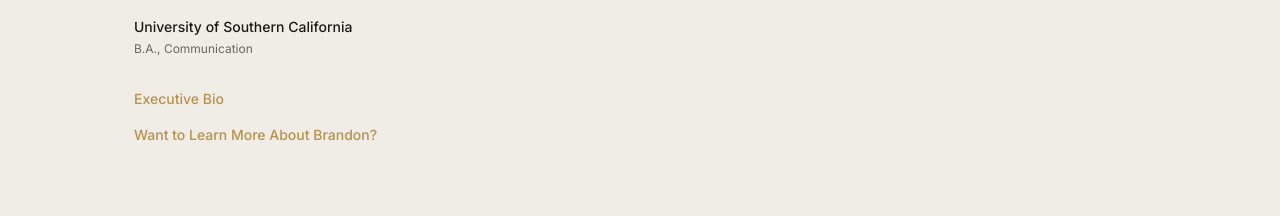
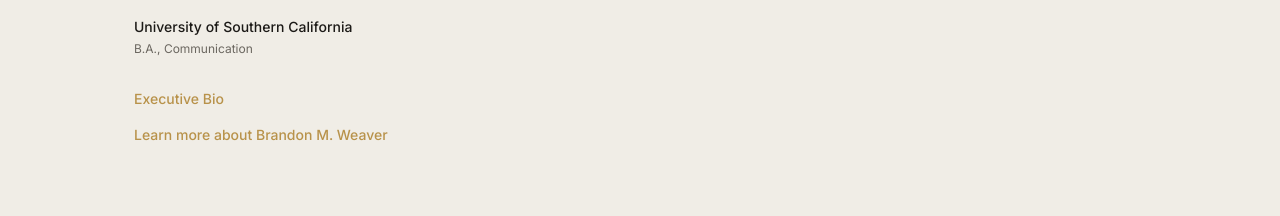
Before and after one commit to letsnavigatebmw/aperture-hospitality, a Next.js app: page /about in a window 1280 px wide. Shown: the part 1220-1436 px from the top of the page. Built offline with nearby package versions, Linux system fonts and the light colour scheme.

Commit message:
Update link text to 'Learn more about Brandon M. Weaver'

```diff
--- a/app/about/page.tsx
+++ b/app/about/page.tsx
@@ -62,7 +62,7 @@ export default function About() {
                   </p>
                   <p className="text-sm text-muted">
                     <a href="https://www.brandonmweaver.com" target="_blank" rel="noopener noreferrer" className="text-brass hover:text-brass-dim transition-colors font-medium">
-                      Want to Learn More About Brandon?
+                      Learn more about Brandon M. Weaver
                     </a>
                   </p>
                 </div>
```
